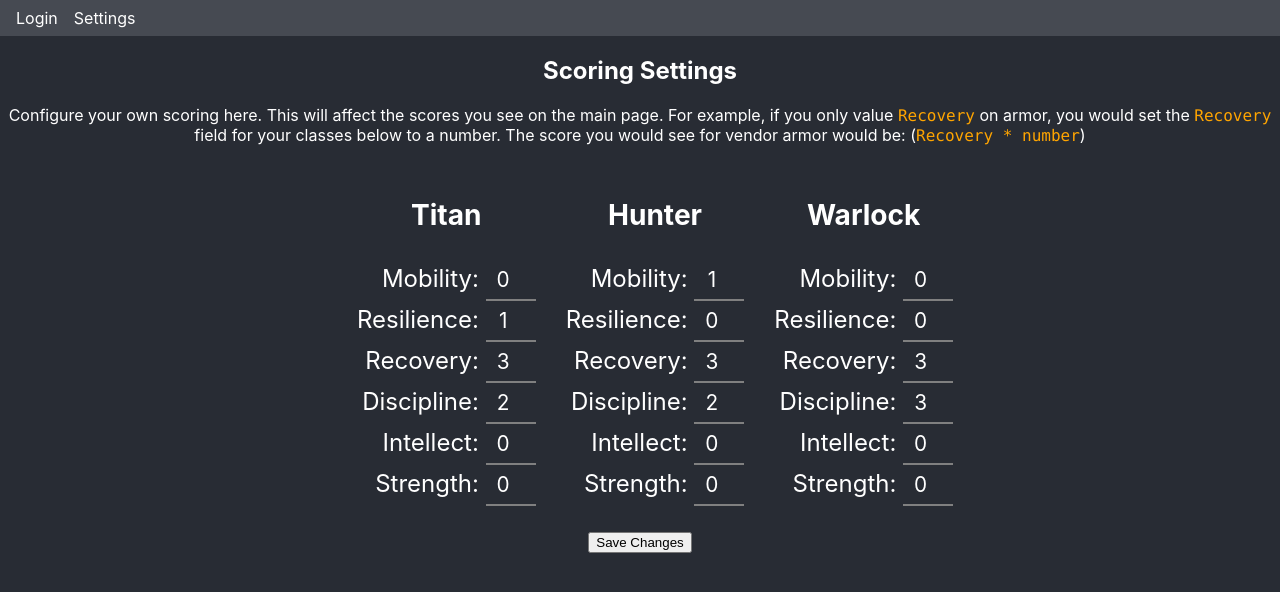
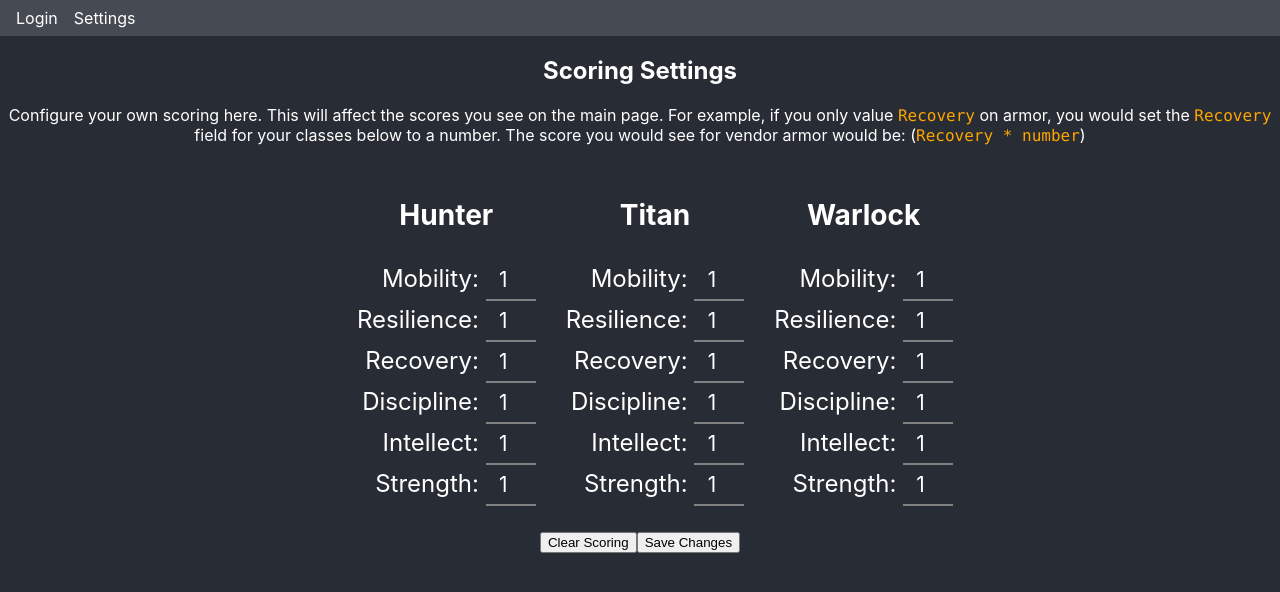
Before and after one commit to mlsof21/d2-vendors-pages, a React (Create React App) app: page /#/settings in a window 1280 px wide. Shown: the top 592 px of the page. Built offline with nearby package versions, Linux system fonts and the light colour scheme; no server answers.

Commit message:
include min value in coloring - ms

```diff
--- /dev/null
+++ b/src/components/ScoreCell/ScoreCell.tsx
@@ -0,0 +1,25 @@
+import { ReactElement } from 'react';
+import { Armor } from '../../scoring/items';
+import './scoreCell.scss';
+
+export interface ScoreCellProps {
+  color?: string;
+  score?: number;
+  armorInfo?: Armor;
+}
+
+function ScoreCell({ color, score, armorInfo }: ScoreCellProps): ReactElement {
+  return (
+    <td
+      className="scoreCell"
+      style={{
+        backgroundColor: color,
+      }}
+      onClick={() => console.log(armorInfo?.itemHash)}
+    >
+      {score}
+    </td>
+  );
+}
+
+export default ScoreCell;
--- a/src/hashes.ts
+++ b/src/hashes.ts
@@ -9,10 +9,12 @@ export const classHashMap: Dictionary<string> = {
 };
 
 export const classTypeMap: Dictionary<string> = {
+  1: 'Hunter',
   0: 'Titan',
-  1: 'Hunter',
   2: 'Warlock',
 };
+
+export const orderedClassKeys = [1, 0, 2];
 
 export const vendorHashes: Dictionary<string> = {
   350061650: 'Ada-1',
--- a/src/pages/Settings/Settings.tsx
+++ b/src/pages/Settings/Settings.tsx
@@ -1,11 +1,6 @@
 import React, { ReactElement, useState } from 'react';
-import { classTypeMap } from '../../hashes';
-import {
-  ArmorScoring,
-  getDefaultHunterScoring,
-  getDefaultTitanScoring,
-  getDefaultWarlockScoring,
-} from '../../scoring/scoring';
+import { classTypeMap, orderedClassKeys } from '../../hashes';
+import { ArmorScoring, getDefaultScoring } from '../../scoring/scoring';
 import ScoringStorage from '../../storage/Scoring';
 import './settings.scss';
 
@@ -19,15 +14,15 @@ function Settings(): ReactElement {
         2: new ArmorScoring(storedScoring[2]),
       }
     : {
-        0: getDefaultTitanScoring(),
-        1: getDefaultHunterScoring(),
-        2: getDefaultWarlockScoring(),
+        0: getDefaultScoring(),
+        1: getDefaultScoring(),
+        2: getDefaultScoring(),
       };
 
   const [settings, setSettings] = useState<{ [key: number]: ArmorScoring }>(initialScoring);
   const [saveButtonText, setSaveButtonText] = useState('Save Changes');
 
-  const classes = Object.keys(classTypeMap);
+  const classes = [...orderedClassKeys];
 
   function handleSubmit(e: React.SyntheticEvent) {
     e.preventDefault();
@@ -54,6 +49,14 @@ function Settings(): ReactElement {
     console.log(`changing ${name} to ${value}`);
   }
 
+  function handleResetClick() {
+    setSettings({
+      0: getDefaultScoring(),
+      1: getDefaultScoring(),
+      2: getDefaultScoring(),
+    });
+  }
+
   return (
     <>
       <h2>Scoring Settings</h2>
@@ -73,7 +76,7 @@ function Settings(): ReactElement {
                   type="number"
                   name={`${classType}-Mobility`}
                   onChange={handleInputChange}
-                  value={settings[parseInt(classType)].Mobility}
+                  value={settings[classType].Mobility}
                   className="statInput"
                   min="0"
                 />{' '}
@@ -84,7 +87,7 @@ function Settings(): ReactElement {
                   type="number"
                   name={`${classType}-Resilience`}
                   onChange={handleInputChange}
-                  value={settings[parseInt(classType)].Resilience}
+                  value={settings[classType].Resilience}
                   className="statInput"
                   min="0"
                 />{' '}
@@ -95,7 +98,7 @@ function Settings(): ReactElement {
                   type="number"
                   name={`${classType}-Recovery`}
                   onChange={handleInputChange}
-                  value={settings[parseInt(classType)].Recovery}
+                  value={settings[classType].Recovery}
                   className="statInput"
                   min="0"
                 />{' '}
@@ -106,7 +109,7 @@ function Settings(): ReactElement {
                   type="number"
                   name={`${classType}-Discipline`}
                   onChange={handleInputChange}
-                  value={settings[parseInt(classType)].Discipline}
+                  value={settings[classType].Discipline}
                   className="statInput"
                   min="0"
                 />{' '}
@@ -117,7 +120,7 @@ function Settings(): ReactElement {
                   type="number"
                   name={`${classType}-Intellect`}
                   onChange={handleInputChange}
-                  value={settings[parseInt(classType)].Intellect}
+                  value={settings[classType].Intellect}
                   className="statInput"
                   min="0"
                 />{' '}
@@ -128,7 +131,7 @@ function Settings(): ReactElement {
                   type="number"
                   name={`${classType}-Strength`}
                   onChange={handleInputChange}
-                  value={settings[parseInt(classType)].Strength}
+                  value={settings[classType].Strength}
                   className="statInput"
                   min="0"
                 />{' '}
@@ -136,6 +139,7 @@ function Settings(): ReactElement {
             </div>
           ))}
         </div>
+        <input type="button" value="Clear Scoring" onClick={handleResetClick} />
         <input type="submit" value={saveButtonText} onChange={handleInputChange} />
       </form>
     </>
--- a/src/pages/Vendors/Vendors.tsx
+++ b/src/pages/Vendors/Vendors.tsx
@@ -5,8 +5,9 @@ import {
   getMembershipInfo,
   getVendorsForAllCharacters,
 } from '../../bungie-api/destiny2-api';
+import ScoreCell from '../../components/ScoreCell/ScoreCell';
 import Spinner from '../../components/Spinner/Spinner';
-import { armorTypes, classTypeMap, vendorHashes } from '../../hashes';
+import { armorTypes, classTypeMap, vendorHashes, orderedClassKeys as classKeys } from '../../hashes';
 import { getArmorScores, getScorableItems as getScorableArmor, ScorableItems } from '../../scoring/items';
 import {
   getDestinyInventoryItemDefinitionFromStore,
@@ -25,7 +26,7 @@ function Vendors(): ReactElement {
   const [armorScores, setArmorScores] = useState<ScorableItems>();
   const [showNormalized, setShowNormalized] = useState(true);
   const [classMaxes, setClassMaxes] = useState<{ [key: number]: number }>({ 0: 0, 1: 0, 2: 0 });
-  const [orderedClassKeys, setOrderedClassKeys] = useState([1, 0, 2]);
+  const [orderedClassKeys, setOrderedClassKeys] = useState([...classKeys]);
   const [orderedVendorKeys, setOrderedVendorKeys] = useState([
     350061650, 396892126, 248695599, 1576276905, 3603221665, 2190858386, 69482069,
   ]);
@@ -138,19 +139,20 @@ function Vendors(): ReactElement {
                       <th scope="row">{armorTypes[armorType]}</th>
                       {orderedVendorKeys.map((vendorHash) => {
                         return (
-                          <td
+                          <ScoreCell
                             key={vendorHash}
-                            className="scoreCell"
-                            style={{
-                              backgroundColor: showNormalized
+                            color={
+                              showNormalized
                                 ? armorScores[classKey][vendorHash][armorType].colors?.normalizedColorHex
-                                : armorScores[classKey][vendorHash][armorType].colors?.colorHex,
-                            }}
-                          >
-                            {showNormalized
-                              ? armorScores[classKey][vendorHash][armorType].normalizedScore
-                              : armorScores[classKey][vendorHash][armorType].rawScore}
-                          </td>
+                                : armorScores[classKey][vendorHash][armorType].colors?.colorHex
+                            }
+                            score={
+                              showNormalized
+                                ? armorScores[classKey][vendorHash][armorType].normalizedScore
+                                : armorScores[classKey][vendorHash][armorType].rawScore
+                            }
+                            armorInfo={armorScores[classKey][vendorHash][armorType]}
+                          />
                         );
                       })}
                     </tr>
--- a/src/scoring/items.ts
+++ b/src/scoring/items.ts
@@ -34,7 +34,10 @@ export interface VendorArmor {
 }
 
 export interface SaleArmor {
-  [armorType: number]: {
+  [armorType: number]: Armor;
+}
+
+export interface Armor {
   saleKey?: number;
   itemHash?: number;
   armorType?: string;
@@ -43,7 +46,6 @@ export interface SaleArmor {
   normalizedScore?: number;
   colors?: Colors;
   theoreticalMax?: number;
-  };
 }
 
 export class ArmorStats {
--- a/src/scoring/scoring.ts
+++ b/src/scoring/scoring.ts
@@ -62,8 +62,8 @@ export function getNormalizedScore(score: number, theoreticalMin: number, theore
 
 export function getColors(score: Score): Colors {
   const gradient = tinygradient(['#FF0000', '#00FF00']);
-  const colorsRgb = gradient.rgb(score.theoreticalMax > 0 ? score.theoreticalMax : 1);
-  const colorHex = colorsRgb[score.rawScore].toHexString();
+  const colorsRgb = gradient.rgb(score.theoreticalMax > 0 ? score.theoreticalMax - score.theoreticalMin : 1);
+  const colorHex = colorsRgb[score.rawScore - score.theoreticalMin - 1].toHexString();
   const colorsRgbNormalized = gradient.rgb(100);
   const normalizedColorHex = colorsRgbNormalized[score.normalizedScore - 1].toHexString();
 
@@ -120,6 +120,10 @@ export function getDefaultWarlockScoring(): ArmorScoring {
   return new ArmorScoring({ Recovery: 3, Discipline: 3 });
 }
 
+export function getDefaultScoring(): ArmorScoring {
+  return new ArmorScoring({ Mobility: 1, Resilience: 1, Recovery: 1, Discipline: 1, Intellect: 1, Strength: 1 });
+}
+
 export function getTheoreticalMin(armorScoring: ArmorScoring): number {
   // per subgroup: highest weighting * lowest stat + medium weighting * medium stat + smallest weighting * highest stat
 
```
Also changed, not shown: src/components/ScoreCell/scoreCell.scss (added), 1 other file (tests, documents, lock files or other folders). Lines whose indentation alone changed are shown as unchanged.
